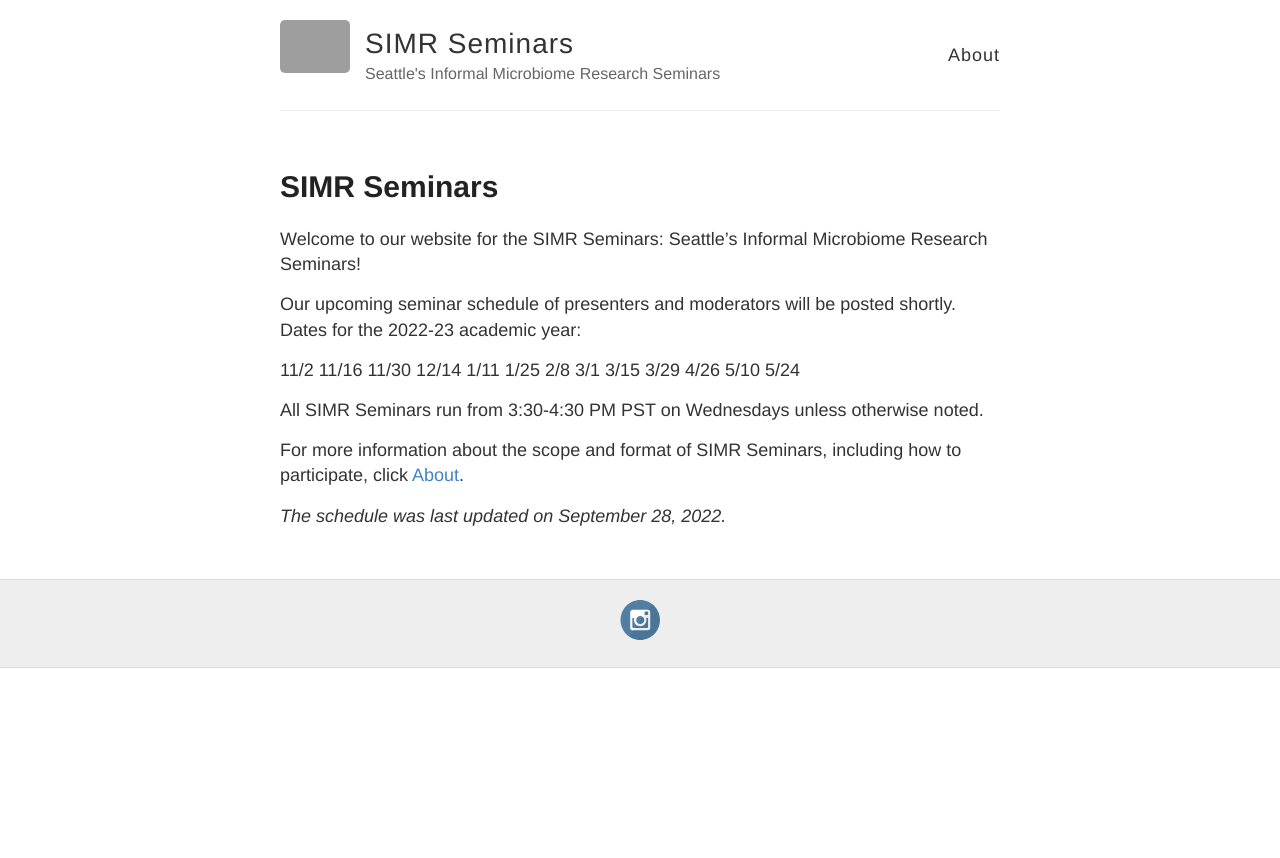
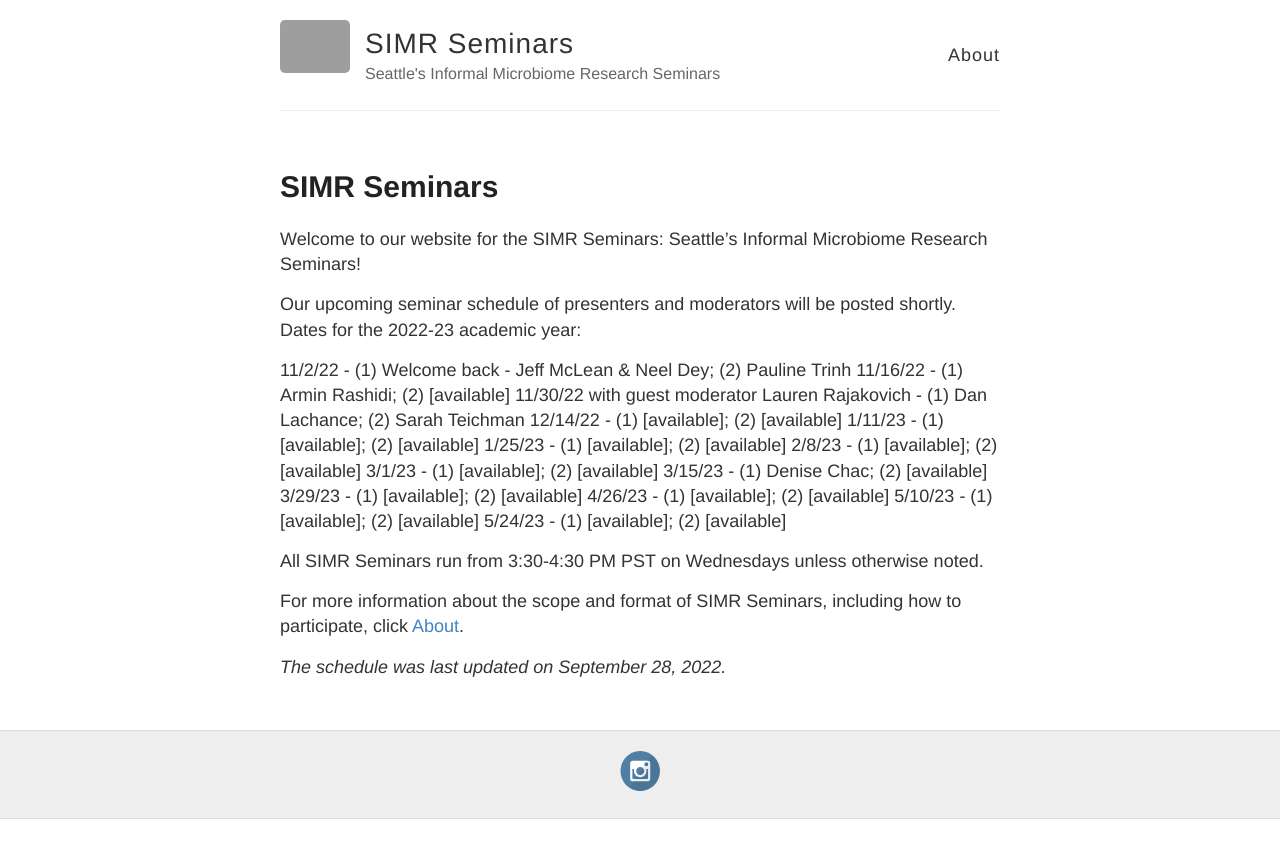
Before and after one commit to SIMR-seminars/SIMR-seminars.github.io, a Jekyll site: the page built from _posts/2021-12-7-SIMR-Seminars.md, in a window 1280 px wide. Shown: the top 858 px of the page. Built offline with Jekyll 4.4.1, drawn with Linux system fonts in a browser that asks for light colours; grey boxes are pictures that could not be loaded.

Commit message:
updated current schedule

```diff
--- a/_posts/2021-12-7-SIMR-Seminars.md
+++ b/_posts/2021-12-7-SIMR-Seminars.md
@@ -7,19 +7,19 @@ Welcome to our website for the SIMR Seminars: Seattle's Informal Microbiome Rese
 
 Our upcoming seminar schedule of presenters and moderators will be posted shortly. Dates for the 2022-23 academic year:
 
-11/2
-11/16
-11/30
-12/14
-1/11
-1/25
-2/8
-3/1
-3/15
-3/29
-4/26
-5/10
-5/24
+11/2/22 - (1) Welcome back - Jeff McLean & Neel Dey; (2) Pauline Trinh
+11/16/22 - (1) Armin Rashidi; (2) [available]
+11/30/22 with guest moderator Lauren Rajakovich - (1) Dan Lachance; (2) Sarah Teichman
+12/14/22 - (1) [available]; (2) [available]
+1/11/23 - (1) [available]; (2) [available]
+1/25/23 - (1) [available]; (2) [available]
+2/8/23 - (1) [available]; (2) [available]
+3/1/23 - (1) [available]; (2) [available]
+3/15/23 - (1) Denise Chac; (2) [available]
+3/29/23 - (1) [available]; (2) [available]
+4/26/23 - (1) [available]; (2) [available]
+5/10/23 - (1) [available]; (2) [available]
+5/24/23 - (1) [available]; (2) [available]
 
 All SIMR Seminars run from 3:30-4:30 PM PST on Wednesdays unless otherwise noted.
 
```
